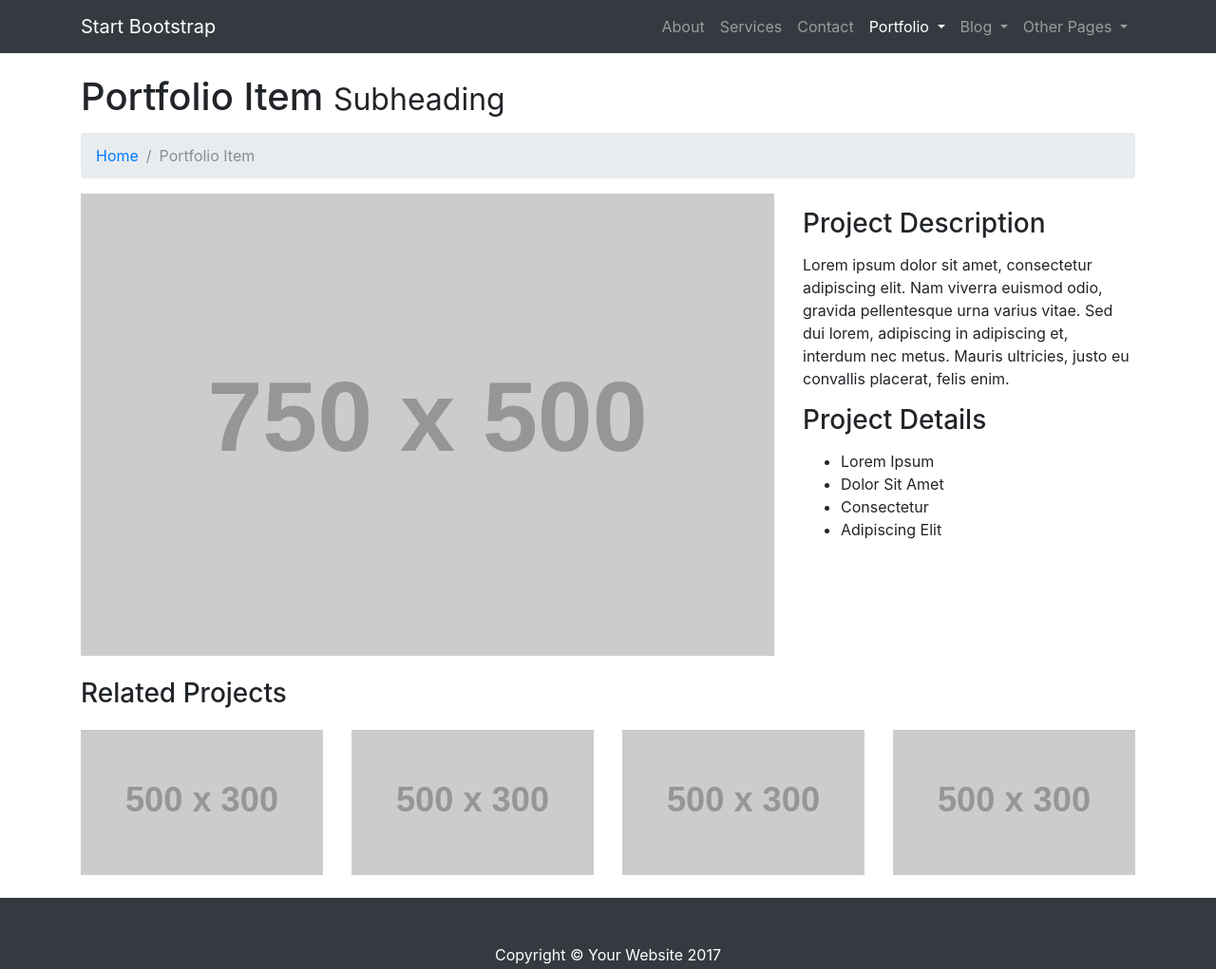
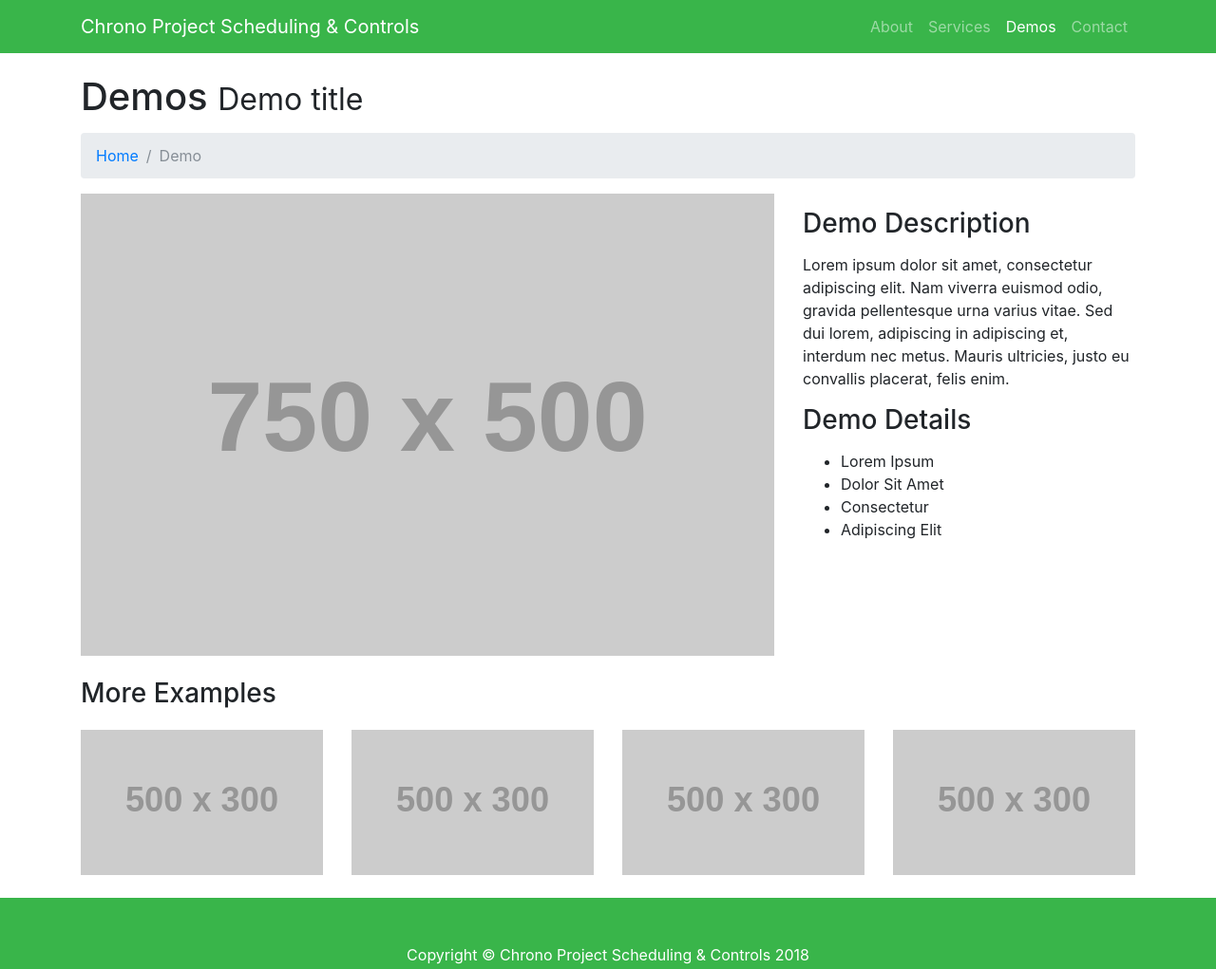
Before and after one commit to AdamMGaunt/chronoscheduling, a plain HTML site: page portfolio-item.html in a window 1280 px wide. Shown: the whole page at 95% size. Drawn offline with Linux system fonts and the light colour scheme; placeholder pictures from the web are drawn by us.

Commit message:
Changed subheadings

```diff
--- a/portfolio-item.html
+++ b/portfolio-item.html
@@ -8,7 +8,7 @@
     <meta name="description" content="">
     <meta name="author" content="">
 
-    <title>Modern Business - Start Bootstrap Template</title>
+    <title>Chrono Project Scheduling & Controls</title>
 
     <!-- Bootstrap core CSS -->
     <link href="vendor/bootstrap/css/bootstrap.min.css" rel="stylesheet">
@@ -21,9 +21,9 @@
   <body>
 
     <!-- Navigation -->
-    <nav class="navbar fixed-top navbar-expand-lg navbar-dark bg-dark fixed-top">
+    <nav class="navbar fixed-top navbar-expand-lg navbar-dark bg-chrono fixed-top">
       <div class="container">
-        <a class="navbar-brand" href="index.html">Start Bootstrap</a>
+        <a class="navbar-brand" href="index.html">Chrono Project Scheduling & Controls</a>
         <button class="navbar-toggler navbar-toggler-right" type="button" data-toggle="collapse" data-target="#navbarResponsive" aria-controls="navbarResponsive" aria-expanded="false" aria-label="Toggle navigation">
           <span class="navbar-toggler-icon"></span>
         </button>
@@ -32,45 +32,14 @@
             <li class="nav-item">
               <a class="nav-link" href="about.html">About</a>
             </li>
-            <li class="nav-item">
+            <li>
               <a class="nav-link" href="services.html">Services</a>
             </li>
             <li class="nav-item">
+              <a class="nav-link active" href="demos.html">Demos</a>
+            </li>
+            <li class="nav-item">
               <a class="nav-link" href="contact.html">Contact</a>
-            </li>
-            <li class="nav-item active dropdown">
-              <a class="nav-link dropdown-toggle" href="#" id="navbarDropdownPortfolio" data-toggle="dropdown" aria-haspopup="true" aria-expanded="false">
-                Portfolio
-              </a>
-              <div class="dropdown-menu dropdown-menu-right" aria-labelledby="navbarDropdownPortfolio">
-                <a class="dropdown-item" href="portfolio-1-col.html">1 Column Portfolio</a>
-                <a class="dropdown-item" href="portfolio-2-col.html">2 Column Portfolio</a>
-                <a class="dropdown-item" href="portfolio-3-col.html">3 Column Portfolio</a>
-                <a class="dropdown-item" href="portfolio-4-col.html">4 Column Portfolio</a>
-                <a class="dropdown-item active" href="portfolio-item.html">Single Portfolio Item</a>
-              </div>
-            </li>
-            <li class="nav-item dropdown">
-              <a class="nav-link dropdown-toggle" href="#" id="navbarDropdownBlog" data-toggle="dropdown" aria-haspopup="true" aria-expanded="false">
-                Blog
-              </a>
-              <div class="dropdown-menu dropdown-menu-right" aria-labelledby="navbarDropdownBlog">
-                <a class="dropdown-item" href="blog-home-1.html">Blog Home 1</a>
-                <a class="dropdown-item" href="blog-home-2.html">Blog Home 2</a>
-                <a class="dropdown-item" href="blog-post.html">Blog Post</a>
-              </div>
-            </li>
-            <li class="nav-item dropdown">
-              <a class="nav-link dropdown-toggle" href="#" id="navbarDropdownBlog" data-toggle="dropdown" aria-haspopup="true" aria-expanded="false">
-                Other Pages
-              </a>
-              <div class="dropdown-menu dropdown-menu-right" aria-labelledby="navbarDropdownBlog">
-                <a class="dropdown-item" href="full-width.html">Full Width Page</a>
-                <a class="dropdown-item" href="sidebar.html">Sidebar Page</a>
-                <a class="dropdown-item" href="faq.html">FAQ</a>
-                <a class="dropdown-item" href="404.html">404</a>
-                <a class="dropdown-item" href="pricing.html">Pricing Table</a>
-              </div>
             </li>
           </ul>
         </div>
@@ -81,15 +50,15 @@
     <div class="container">
 
       <!-- Page Heading/Breadcrumbs -->
-      <h1 class="mt-4 mb-3">Portfolio Item
-        <small>Subheading</small>
+      <h1 class="mt-4 mb-3">Demos
+        <small>Demo title</small>
       </h1>
 
       <ol class="breadcrumb">
         <li class="breadcrumb-item">
           <a href="index.html">Home</a>
         </li>
-        <li class="breadcrumb-item active">Portfolio Item</li>
+        <li class="breadcrumb-item active">Demo</li>
       </ol>
 
       <!-- Portfolio Item Row -->
@@ -100,9 +69,9 @@
         </div>
 
         <div class="col-md-4">
-          <h3 class="my-3">Project Description</h3>
+          <h3 class="my-3">Demo Description</h3>
           <p>Lorem ipsum dolor sit amet, consectetur adipiscing elit. Nam viverra euismod odio, gravida pellentesque urna varius vitae. Sed dui lorem, adipiscing in adipiscing et, interdum nec metus. Mauris ultricies, justo eu convallis placerat, felis enim.</p>
-          <h3 class="my-3">Project Details</h3>
+          <h3 class="my-3">Demo Details</h3>
           <ul>
             <li>Lorem Ipsum</li>
             <li>Dolor Sit Amet</li>
@@ -115,7 +84,7 @@
       <!-- /.row -->
 
       <!-- Related Projects Row -->
-      <h3 class="my-4">Related Projects</h3>
+      <h3 class="my-4">More Examples</h3>
 
       <div class="row">
 
@@ -150,9 +119,9 @@
     <!-- /.container -->
 
     <!-- Footer -->
-    <footer class="py-5 bg-dark">
+    <footer class="py-5 bg-chrono">
       <div class="container">
-        <p class="m-0 text-center text-white">Copyright &copy; Your Website 2017</p>
+        <p class="m-0 text-center text-white">Copyright &copy; Chrono Project Scheduling & Controls 2018</p>
       </div>
       <!-- /.container -->
     </footer>
```
Also changed, not shown: about.html (+1 -1 lines), contact.html (+1 -1 lines), demos.html (+3 -3 lines), services.html (+1 -1 lines).
